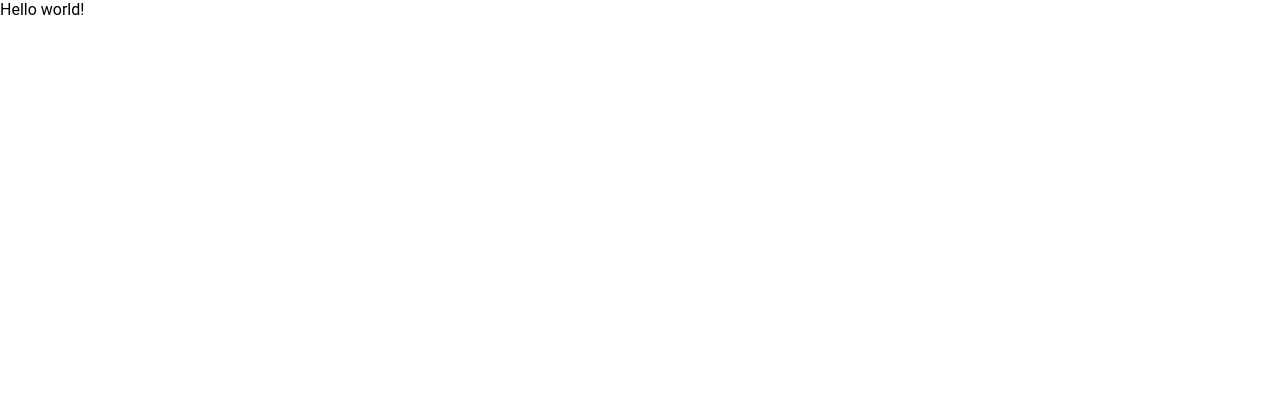
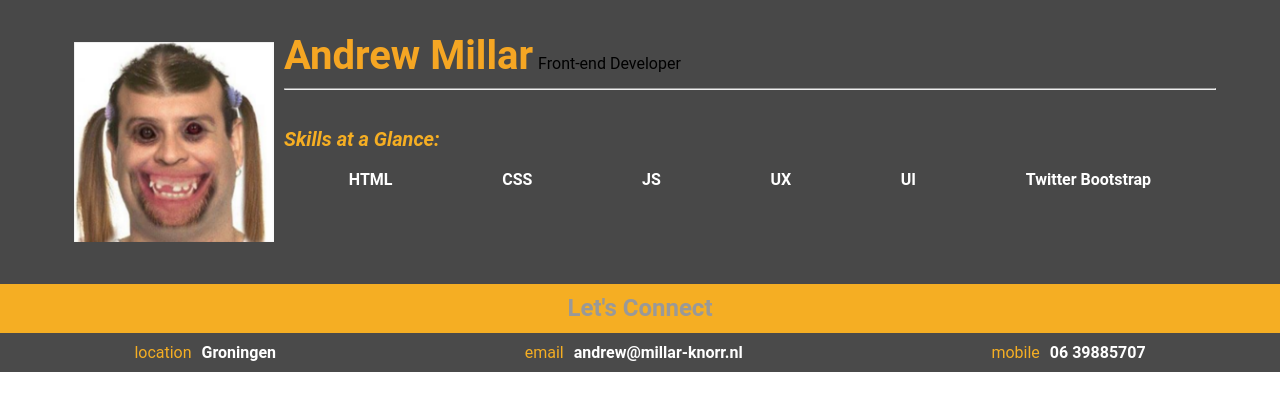
Before and after one commit to AndrewRMillar/udacityResume, a plain HTML site: page index.html in a window 1280 px wide. Drawn offline with Linux system fonts and the light colour scheme.

Commit message:
additional js in the html

```diff
--- a/index.html
+++ b/index.html
@@ -1,45 +1,11 @@
 <!DOCTYPE html>
 
-<!--
-This is an HTML document. It contains information about how elements in the website
-are arranged. In other words, it describes the layout of a website.
-
-I can't wait to see the resumes you put together!
-
-Cameron Pittman, Udacity Course Developer
--->
-
-<!--
-The <head> of a website generally links to important resources the page will
-need to load. You'll see a lot of <link>s to CSS files for styles and
-<scripts> for JavaScript files to build interactions.
--->
 <head>
-  <!-- This tells the browser how to read the document. -->
   <meta charset="utf-8">
-
-  <!-- Tells the browser what the title of this page should be. -->
   <title>Resume</title>
-
-  <!-- Load the page styles. -->
   <link href="css/style.css" rel="stylesheet">
 
-  <!--
-  jQuery is a common JavaScript library for reading and making changes to the
-  Document Object Model (DOM). The DOM is a tree that contains information
-  about what is actually visible on a website.
-
-  While HTML is a static document, the browser converts HTML to the
-  DOM and the DOM can change. In fact, JavaScript's power comes from
-  its ability to manipulate the DOM, which is essentially a JavaScript
-  object. When JavaScript makes something interesting happen on a
-  website, it's likely the action happened because JavaScript changed
-  the DOM. jQuery is fast and easy to use, but it doesn't do anything
-  you can't accomplish with vanilla (regular) JavaScript.
-  -->
   <script src="js/jQuery.js"></script>
-
-  <!-- More on helper.js in the class -->
   <script src="js/helper.js"></script>
 
   <!--
@@ -51,14 +17,7 @@ need to load. You'll see a lot of <link>s to CSS files for styles and
 </head>
 <body>
   <div id="main">
-    Hello world!   <!-- You'll be deleting this line in the course -->
 
-    <!--
-    Everything from here to the <script> tag below is the skeleton of your
-    website. Your code will add information to each of the sections of the
-    resume below. You can pretty easily figure out what each section will
-    display by looking at the id or at what's written between the <h2> tags.
-    -->
     <div id="header" class="center-content clear-fix">
       <ul id="topContacts" class="flex-box"></ul>
     </div>
@@ -82,35 +41,48 @@ need to load. You'll see a lot of <link>s to CSS files for styles and
     </div>
   </div>
 
-  <!--
-  The next line tells the browser where to download the JavaScript file you'll be
-  writing. In resumeBuilder.js, you'll be writing code that builds the resume
-  dynamically when this website, index.html, is opened.
-  -->
   <script src="js/resumeBuilder.js"></script>
 
+  <script>
+    var bio = {
+        "name": "Andrew Millar",
+        "role": "Front-end Developer",
+        "skills": ["HTML","CSS","JS", "UX", "UI", "Twitter Bootstrap"],
+        "pic": "images/face.png",
+        "contact": {
+            "location": "Groningen",
+            "email": "andrew@millar-knorr.nl",
+            "mobile": "06 39885707"
+        },
+        "welcomeMessage": "Hi there this is an awesome resume you are looking at, don't you think?"
+    },
+        formattedName = HTMLheaderName.replace("%data%", bio.name),
+        formattedRole = HTMLheaderRole.replace("%data%", bio.role),
+        formattedContact = HTMLcontactGeneric.replace("%data%", bio.contact);
 
-  <!--
-  These scripts are written in JavaScript. You'll be breaking them down as part of
-  a quiz. Essentially, the next few lines are checking to see if you have not
-  changed each section of the resume. If you have not made any changes to a section
-  of the resume, then that part of the resume does not show up. More on this in the
-  course.
-  -->
+    var skillDiv = document.createElement("div");
+    skillDiv.setAttribute("id", "skillDiv");
+    $("#header").after().append(skillDiv);
 
-  <script>
-    // Notice how all of a sudden there's JavaScript inside this HTML
-    // document? You can write JavaScript between <script> tags. At the end of your
-    // JavaScript, don't forget the closing script tag with the slash (/).
+    $("#skillDiv").append(HTMLskillsStart);
+    bio.skills.forEach(function(e,i,a){
+        var skill = HTMLskills.replace("%data%", e);
+        $("#skills").append(skill);
+    });
 
+    Object.keys(bio.contact).forEach(function(e,i,a) {
+        if (e === "email")
+            var insert = HTMLemail.replace("%data%", bio.contact[e]);
+        else if (e === "mobile")
+            var insert = HTMLmobile.replace("%data%", bio.contact[e]);
+        else
+            var insert = HTMLlocation.replace("%data%", bio.contact[e]);
 
-    // Also, this is a JavaScript style comment. You can comment in JavaScript with:
+        $('#footerContacts').append(insert);
+    });
 
-    //   two slashes for all following characters on a single line, or
-
-    /*
-        an opening and closing set of slash asterisks for block comments.
-    */
+    $("#header").prepend(formattedRole).prepend(formattedName);
+    $("#header").prepend(HTMLbioPic.replace("%data%", bio.pic));
 
 
     if(document.getElementsByClassName('flex-item').length === 0) {
```
Also changed, not shown: images/face.png (added).
